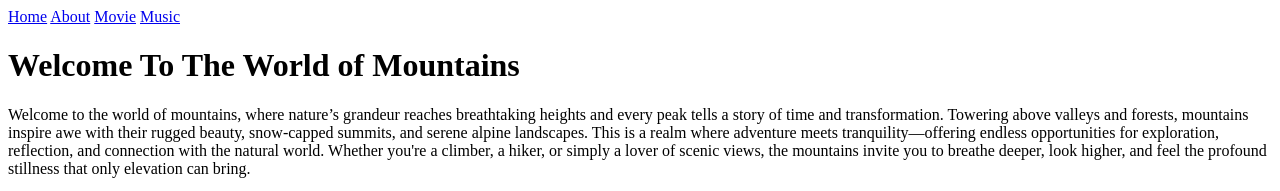
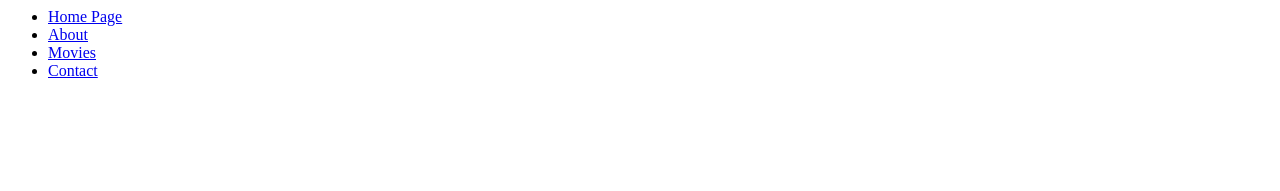
Before and after one commit to Rafay5911/Noman-Assigment-Saylani, a plain HTML site: page index.html in a window 1280 px wide. Shown: the top 191 px of the page. Drawn offline with Linux system fonts and the light colour scheme.

Commit message:
This is my class assigment

```diff
--- a/index.html
+++ b/index.html
@@ -1,18 +1,13 @@
-<!DOCTYPE html>
-<html lang="en">
+<html>
 <head>
-    <meta charset="UTF-8">
-    <meta name="viewport" content="width=device-width, initial-scale=1.0">
     <title>Document</title>
 </head>
 <body>
-    <a href="index.html">Home</a>
-    <a href="about.html">About</a>
-    <a href="movie.html">Movie</a>
-    <a href="music.html">Music</a>
-     <h1>Welcome To The World of Mountains</h1>
-    <p>Welcome to the world of mountains, where nature’s grandeur reaches breathtaking heights and every peak tells a story of time and transformation. Towering above valleys and forests, mountains inspire awe with their rugged beauty, snow-capped summits, and serene alpine landscapes. This is a realm where adventure meets tranquility—offering endless opportunities for exploration, reflection, and connection with the natural world. Whether you're a climber, a hiker, or simply a lover of scenic views, the mountains invite you to breathe deeper, look higher, and feel the profound stillness that only elevation can bring.</p>
-<img src="istockphoto-1453838542-612x612.jpg" alt="" height="600px" width="100%">
-
+    <ul>
+    <li><a href="Go to index.html">Home Page</a></li>
+    <li><a href="Go to images.html">About</a></li>
+    <li><a href="Go to movies.html">Movies</a></li>
+    <li><a href="Go to music.html">Contact</a></li>
+    </ul>
 </body>
 </html>
```
